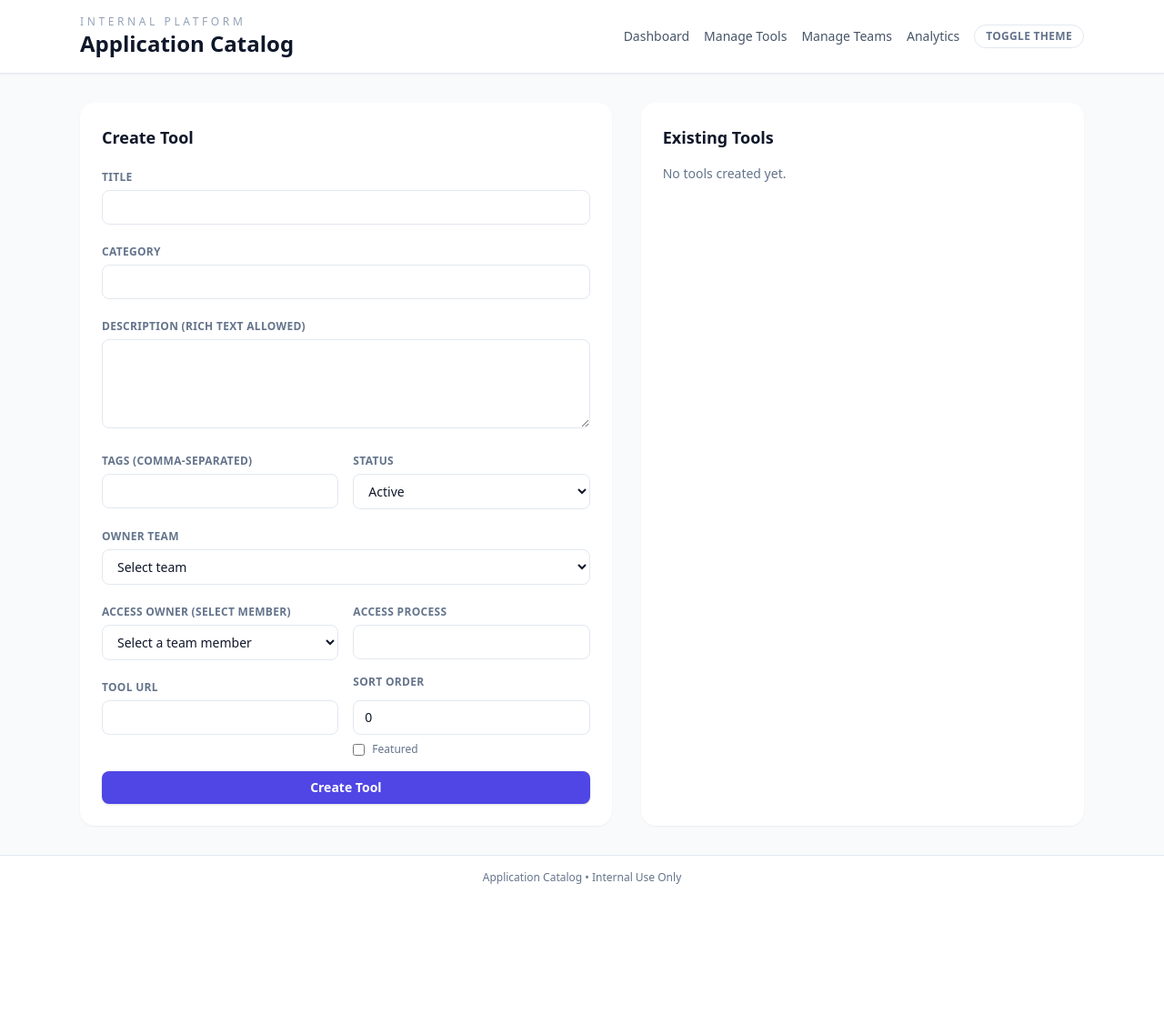
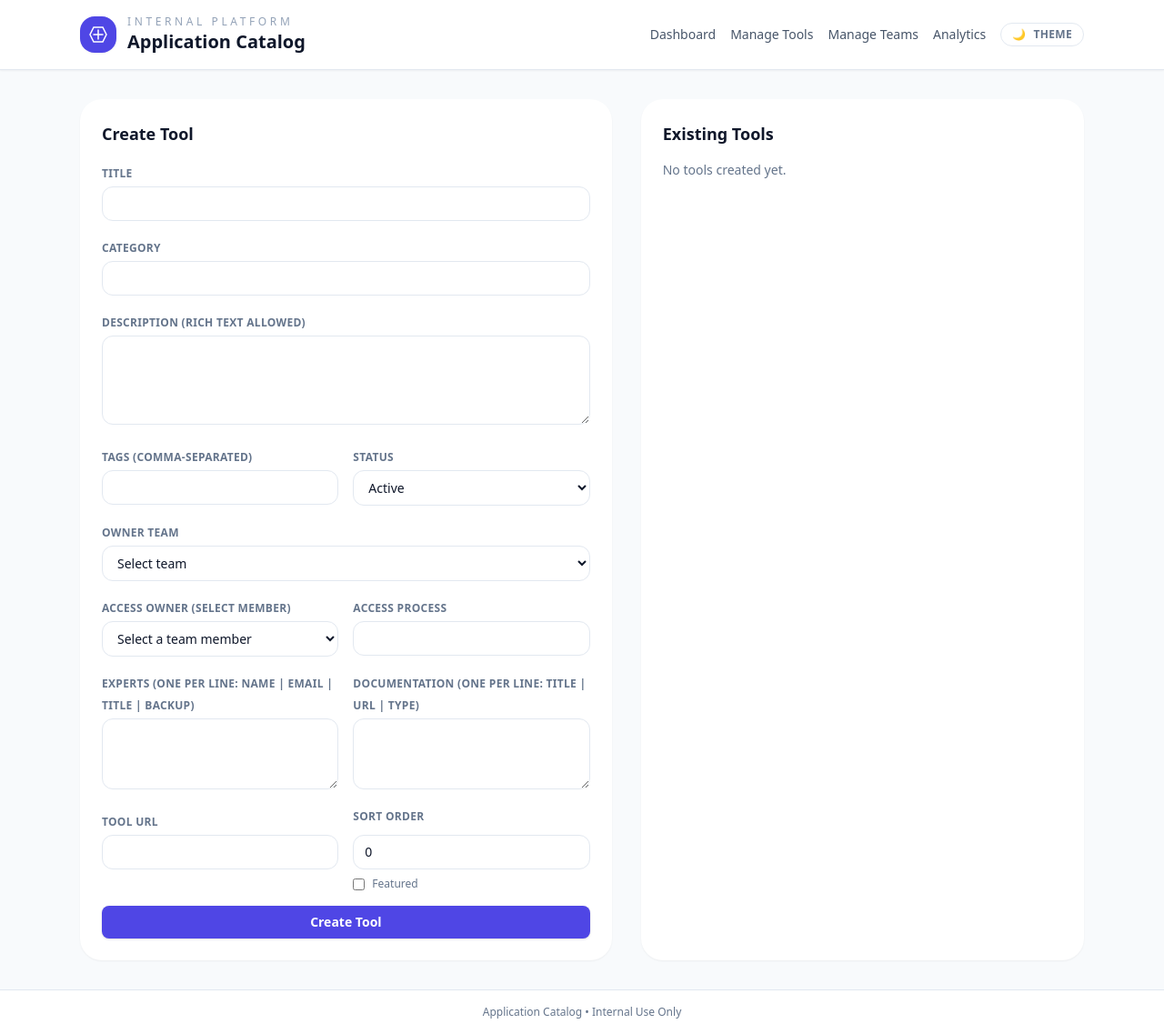
Before and after one commit to marcisgi/OnboardingTool, a FastAPI app: page /manage/tools in a window 1280 px wide. Shown: the whole page at 91% size. Before the commit the page ends 972 px from the top, so only its background shows below. Run offline with FastAPI, Linux system fonts and the light colour scheme; data that the repository does not hold is empty; some libraries are stand-ins or nearby versions.

Commit message:
Refresh UI styling and tool management

```diff
--- a/ui/app/main.py
+++ b/ui/app/main.py
@@ -38,6 +38,54 @@ def _parse_owner_teams(value: str) -> list:
     return [int(item) for item in value.split(",") if item.strip().isdigit()]
 
 
+def _parse_experts(value: str) -> list:
+    if not value:
+        return []
+    experts = []
+    for line in value.splitlines():
+        parts = [part.strip() for part in line.split("|")]
+        if len(parts) >= 2:
+            experts.append(
+                {
+                    "name": parts[0],
+                    "email": parts[1],
+                    "title": parts[2] if len(parts) > 2 and parts[2] else None,
+                    "is_backup": (parts[3].lower() == "backup") if len(parts) > 3 else False,
+                }
+            )
+    return experts
+
+
+def _parse_documentation_links(value: str) -> list:
+    if not value:
+        return []
+    links = []
+    for line in value.splitlines():
+        parts = [part.strip() for part in line.split("|")]
+        if len(parts) >= 2:
+            links.append(
+                {"title": parts[0], "url": parts[1], "type": parts[2] if len(parts) > 2 else None}
+            )
+    return links
+
+
+def _parse_team_members(members: str) -> list:
+    parsed_members = []
+    if not members:
+        return parsed_members
+    for line in members.splitlines():
+        parts = [part.strip() for part in line.split("|")]
+        if len(parts) >= 2:
+            parsed_members.append(
+                {
+                    "name": parts[0],
+                    "email": parts[1],
+                    "title": parts[2] if len(parts) > 2 else None,
+                }
+            )
+    return parsed_members
+
+
 @app.get("/", response_class=HTMLResponse)
 async def dashboard(request: Request, search: Optional[str] = None, category: Optional[str] = None, status: Optional[str] = None):
     response = await bff_request("GET", "/tools", params={"search": search, "category": category, "status": status})
@@ -63,6 +111,10 @@ async def tool_detail(request: Request, tool_id: int):
     if response.status_code != 200:
         return templates.TemplateResponse("not_found.html", {"request": request}, status_code=404)
     tool = response.json()
+    teams_response = await bff_request("GET", "/teams")
+    teams = teams_response.json() if teams_response.status_code == 200 else []
+    team_lookup = {team["id"]: team["name"] for team in teams}
+    owner_team_names = [team_lookup.get(team_id, f"Team {team_id}") for team_id in tool.get("owner_teams", [])]
     await bff_request(
         "POST",
         "/tool_access",
@@ -70,19 +122,19 @@ async def tool_detail(request: Request, tool_id: int):
     )
     return templates.TemplateResponse(
         "tool_detail.html",
-        {"request": request, "tool": tool, "bff_url": BFF_URL},
+        {"request": request, "tool": tool, "bff_url": BFF_URL, "owner_team_names": owner_team_names},
     )
 
 
 @app.get("/manage/tools", response_class=HTMLResponse)
-async def manage_tools(request: Request):
+async def manage_tools(request: Request, error: Optional[str] = None):
     tools_response = await bff_request("GET", "/tools")
     teams_response = await bff_request("GET", "/teams")
     tools = tools_response.json() if tools_response.status_code == 200 else []
     teams = teams_response.json() if teams_response.status_code == 200 else []
     return templates.TemplateResponse(
         "manage_tools.html",
-        {"request": request, "tools": tools, "teams": teams},
+        {"request": request, "tools": tools, "teams": teams, "error": error},
     )
 
 
@@ -96,6 +148,8 @@ async def create_tool(
     access_owner_name: str = Form(""),
     access_owner_email: str = Form(""),
     access_process: str = Form(""),
+    experts: str = Form(""),
+    documentation_links: str = Form(""),
     tool_url: str = Form(""),
     status: str = Form("Active"),
     sort_order: int = Form(0),
@@ -110,6 +164,8 @@ async def create_tool(
         "access_owner_name": access_owner_name or None,
         "access_owner_email": access_owner_email or None,
         "access_process": access_process or None,
+        "experts": _parse_experts(experts),
+        "documentation_links": _parse_documentation_links(documentation_links),
         "tool_url": tool_url or None,
         "status": status,
         "sort_order": sort_order,
@@ -138,6 +194,8 @@ async def edit_tool(
     access_owner_name: str = Form(""),
     access_owner_email: str = Form(""),
     access_process: str = Form(""),
+    experts: str = Form(""),
+    documentation_links: str = Form(""),
     tool_url: str = Form(""),
     status: str = Form("Active"),
     sort_order: int = Form(0),
@@ -152,6 +210,8 @@ async def edit_tool(
         "access_owner_name": access_owner_name or None,
         "access_owner_email": access_owner_email or None,
         "access_process": access_process or None,
+        "experts": _parse_experts(experts),
+        "documentation_links": _parse_documentation_links(documentation_links),
         "tool_url": tool_url or None,
         "status": status,
         "sort_order": sort_order,
@@ -185,19 +245,7 @@ async def manage_teams(request: Request):
 
 @app.post("/manage/teams")
 async def create_team(name: str = Form(...), description: str = Form(""), members: str = Form("")):
-    parsed_members = []
-    if members:
-        for line in members.splitlines():
-            parts = [part.strip() for part in line.split("|")]
-            if len(parts) >= 2:
-                parsed_members.append(
-                    {
-                        "name": parts[0],
-                        "email": parts[1],
-                        "title": parts[2] if len(parts) > 2 else None,
-                    }
-                )
-    payload = {"name": name, "description": description, "members": parsed_members}
+    payload = {"name": name, "description": description, "members": _parse_team_members(members)}
     await bff_request("POST", "/teams", json=payload)
     return RedirectResponse("/manage/teams", status_code=303)
 
@@ -205,6 +253,13 @@ async def create_team(name: str = Form(...), description: str = Form(""), member
 @app.post("/manage/teams/{team_id}/delete")
 async def delete_team(team_id: int):
     await bff_request("DELETE", f"/teams/{team_id}")
+    return RedirectResponse("/manage/teams", status_code=303)
+
+
+@app.post("/manage/teams/{team_id}/edit")
+async def edit_team(team_id: int, name: str = Form(...), description: str = Form(""), members: str = Form("")):
+    payload = {"name": name, "description": description, "members": _parse_team_members(members)}
+    await bff_request("PUT", f"/teams/{team_id}", json=payload)
     return RedirectResponse("/manage/teams", status_code=303)
 
 
--- a/ui/app/templates/base.html
+++ b/ui/app/templates/base.html
@@ -6,21 +6,30 @@
     <title>Application Catalog</title>
     <script src="https://cdn.tailwindcss.com"></script>
   </head>
-  <body class="min-h-full bg-slate-50 text-slate-900 dark:bg-slate-900 dark:text-slate-100">
+  <body class="min-h-full bg-slate-50 text-slate-900 antialiased dark:bg-slate-900 dark:text-slate-100">
     <div class="flex min-h-screen flex-col">
-      <header class="border-b border-slate-200 bg-white shadow-sm dark:border-slate-700 dark:bg-slate-800">
-        <div class="mx-auto flex w-full max-w-6xl items-center justify-between px-6 py-4">
-          <div>
-            <p class="text-xs uppercase tracking-[0.3em] text-slate-400">Internal Platform</p>
-            <h1 class="text-2xl font-semibold">Application Catalog</h1>
+      <header class="border-b border-slate-200 bg-white/95 shadow-sm backdrop-blur dark:border-slate-700 dark:bg-slate-900/80">
+        <div class="mx-auto flex w-full max-w-6xl flex-wrap items-center justify-between gap-4 px-6 py-4">
+          <div class="flex items-center gap-3">
+            <span class="flex h-10 w-10 items-center justify-center rounded-2xl bg-indigo-600 text-white shadow-sm">
+              <svg aria-hidden="true" class="h-6 w-6" viewBox="0 0 24 24" fill="none">
+                <path d="M7 4h10l4 8-4 8H7L3 12l4-8Z" stroke="currentColor" stroke-width="1.5" />
+                <path d="M12 7v10M7 12h10" stroke="currentColor" stroke-width="1.5" stroke-linecap="round" />
+              </svg>
+            </span>
+            <div>
+              <p class="text-xs uppercase tracking-[0.3em] text-slate-400">Internal Platform</p>
+              <h1 class="text-xl font-semibold">Application Catalog</h1>
+            </div>
           </div>
-          <nav class="flex items-center gap-4 text-sm">
-            <a class="font-medium text-slate-600 hover:text-slate-900 dark:text-slate-200" href="/">Dashboard</a>
-            <a class="font-medium text-slate-600 hover:text-slate-900 dark:text-slate-200" href="/manage/tools">Manage Tools</a>
-            <a class="font-medium text-slate-600 hover:text-slate-900 dark:text-slate-200" href="/manage/teams">Manage Teams</a>
-            <a class="font-medium text-slate-600 hover:text-slate-900 dark:text-slate-200" href="/analytics">Analytics</a>
-            <button id="themeToggle" class="rounded-full border border-slate-200 px-3 py-1 text-xs font-semibold uppercase tracking-wide text-slate-500 transition hover:border-slate-400 dark:border-slate-600 dark:text-slate-200">
-              Toggle Theme
+          <nav class="flex flex-wrap items-center gap-4 text-sm">
+            <a class="font-medium text-slate-600 transition hover:text-slate-900 dark:text-slate-200" href="/">Dashboard</a>
+            <a class="font-medium text-slate-600 transition hover:text-slate-900 dark:text-slate-200" href="/manage/tools">Manage Tools</a>
+            <a class="font-medium text-slate-600 transition hover:text-slate-900 dark:text-slate-200" href="/manage/teams">Manage Teams</a>
+            <a class="font-medium text-slate-600 transition hover:text-slate-900 dark:text-slate-200" href="/analytics">Analytics</a>
+            <button id="themeToggle" class="inline-flex items-center gap-2 rounded-full border border-slate-200 bg-white px-3 py-1 text-xs font-semibold uppercase tracking-wide text-slate-500 transition hover:border-slate-400 dark:border-slate-600 dark:bg-slate-800 dark:text-slate-200">
+              <span id="themeToggleIcon">🌙</span>
+              Theme
             </button>
           </nav>
         </div>
@@ -38,10 +47,13 @@
       if (storedTheme === "dark") {
         root.classList.add("dark");
       }
+      const toggleIcon = document.getElementById("themeToggleIcon");
+      toggleIcon.textContent = root.classList.contains("dark") ? "☀️" : "🌙";
       document.getElementById("themeToggle").addEventListener("click", () => {
         root.classList.toggle("dark");
         const theme = root.classList.contains("dark") ? "dark" : "light";
         localStorage.setItem("theme", theme);
+        toggleIcon.textContent = root.classList.contains("dark") ? "☀️" : "🌙";
       });
     </script>
   </body>
--- a/ui/app/templates/manage_tools.html
+++ b/ui/app/templates/manage_tools.html
@@ -2,29 +2,34 @@
 {% block content %}
 <section class="mx-auto w-full max-w-6xl px-6 py-8">
   <div class="grid gap-8 lg:grid-cols-[1.2fr_1fr]">
-    <div class="rounded-2xl bg-white p-6 shadow-sm dark:bg-slate-800">
+    <div class="rounded-3xl bg-white p-6 shadow-sm dark:bg-slate-800">
       <h2 class="text-lg font-semibold">Create Tool</h2>
+      {% if error %}
+      <div class="mt-4 rounded-2xl border border-rose-200 bg-rose-50 p-3 text-xs text-rose-600">
+        Unable to save the tool. Please check required fields and validation rules (URLs, emails, and unique titles).
+      </div>
+      {% endif %}
       <form class="mt-4 grid gap-4" method="post" action="/manage/tools">
         <div>
           <label class="text-xs font-semibold uppercase tracking-wide text-slate-500">Title</label>
-          <input name="title" required class="mt-1 w-full rounded-lg border border-slate-200 bg-white px-3 py-2 text-sm dark:border-slate-600 dark:bg-slate-900" />
+          <input name="title" required class="mt-1 w-full rounded-xl border border-slate-200 bg-white px-3 py-2 text-sm dark:border-slate-600 dark:bg-slate-900" />
         </div>
         <div>
           <label class="text-xs font-semibold uppercase tracking-wide text-slate-500">Category</label>
-          <input name="category" required class="mt-1 w-full rounded-lg border border-slate-200 bg-white px-3 py-2 text-sm dark:border-slate-600 dark:bg-slate-900" />
+          <input name="category" required class="mt-1 w-full rounded-xl border border-slate-200 bg-white px-3 py-2 text-sm dark:border-slate-600 dark:bg-slate-900" />
         </div>
         <div>
           <label class="text-xs font-semibold uppercase tracking-wide text-slate-500">Description (rich text allowed)</label>
-          <textarea name="description" rows="4" class="mt-1 w-full rounded-lg border border-slate-200 bg-white px-3 py-2 text-sm dark:border-slate-600 dark:bg-slate-900"></textarea>
+          <textarea name="description" rows="4" class="mt-1 w-full rounded-xl border border-slate-200 bg-white px-3 py-2 text-sm dark:border-slate-600 dark:bg-slate-900"></textarea>
         </div>
         <div class="grid gap-4 md:grid-cols-2">
           <div>
             <label class="text-xs font-semibold uppercase tracking-wide text-slate-500">Tags (comma-separated)</label>
-            <input name="tags" class="mt-1 w-full rounded-lg border border-slate-200 bg-white px-3 py-2 text-sm dark:border-slate-600 dark:bg-slate-900" />
+            <input name="tags" class="mt-1 w-full rounded-xl border border-slate-200 bg-white px-3 py-2 text-sm dark:border-slate-600 dark:bg-slate-900" />
           </div>
           <div>
             <label class="text-xs font-semibold uppercase tracking-wide text-slate-500">Status</label>
-            <select name="status" class="mt-1 w-full rounded-lg border border-slate-200 bg-white px-3 py-2 text-sm dark:border-slate-600 dark:bg-slate-900">
+            <select name="status" class="mt-1 w-full rounded-xl border border-slate-200 bg-white px-3 py-2 text-sm dark:border-slate-600 dark:bg-slate-900">
               <option>Active</option>
               <option>Deprecated</option>
               <option>Planned</option>
@@ -33,7 +38,7 @@
         </div>
         <div>
           <label class="text-xs font-semibold uppercase tracking-wide text-slate-500">Owner Team</label>
-          <select id="ownerTeamSelect" class="mt-1 w-full rounded-lg border border-slate-200 bg-white px-3 py-2 text-sm dark:border-slate-600 dark:bg-slate-900">
+          <select id="ownerTeamSelect" class="mt-1 w-full rounded-xl border border-slate-200 bg-white px-3 py-2 text-sm dark:border-slate-600 dark:bg-slate-900">
             <option value="">Select team</option>
             {% for team in teams %}
             <option value="{{ team.id }}">{{ team.name }}</option>
@@ -44,25 +49,35 @@
         <div class="grid gap-4 md:grid-cols-2">
           <div>
             <label class="text-xs font-semibold uppercase tracking-wide text-slate-500">Access Owner (select member)</label>
-            <select id="accessOwner" class="mt-1 w-full rounded-lg border border-slate-200 bg-white px-3 py-2 text-sm dark:border-slate-600 dark:bg-slate-900">
+            <select id="accessOwner" class="mt-1 w-full rounded-xl border border-slate-200 bg-white px-3 py-2 text-sm dark:border-slate-600 dark:bg-slate-900">
               <option value="">Select a team member</option>
             </select>
           </div>
           <div>
             <label class="text-xs font-semibold uppercase tracking-wide text-slate-500">Access Process</label>
-            <input name="access_process" class="mt-1 w-full rounded-lg border border-slate-200 bg-white px-3 py-2 text-sm dark:border-slate-600 dark:bg-slate-900" />
+            <input name="access_process" class="mt-1 w-full rounded-xl border border-slate-200 bg-white px-3 py-2 text-sm dark:border-slate-600 dark:bg-slate-900" />
           </div>
         </div>
         <input type="hidden" name="access_owner_name" id="accessOwnerName" />
         <input type="hidden" name="access_owner_email" id="accessOwnerEmail" />
         <div class="grid gap-4 md:grid-cols-2">
           <div>
+            <label class="text-xs font-semibold uppercase tracking-wide text-slate-500">Experts (one per line: name | email | title | backup)</label>
+            <textarea name="experts" rows="3" class="mt-1 w-full rounded-xl border border-slate-200 bg-white px-3 py-2 text-sm dark:border-slate-600 dark:bg-slate-900"></textarea>
+          </div>
+          <div>
+            <label class="text-xs font-semibold uppercase tracking-wide text-slate-500">Documentation (one per line: title | url | type)</label>
+            <textarea name="documentation_links" rows="3" class="mt-1 w-full rounded-xl border border-slate-200 bg-white px-3 py-2 text-sm dark:border-slate-600 dark:bg-slate-900"></textarea>
+          </div>
+        </div>
+        <div class="grid gap-4 md:grid-cols-2">
+          <div>
             <label class="text-xs font-semibold uppercase tracking-wide text-slate-500">Tool URL</label>
-            <input name="tool_url" class="mt-1 w-full rounded-lg border border-slate-200 bg-white px-3 py-2 text-sm dark:border-slate-600 dark:bg-slate-900" />
+            <input name="tool_url" class="mt-1 w-full rounded-xl border border-slate-200 bg-white px-3 py-2 text-sm dark:border-slate-600 dark:bg-slate-900" />
           </div>
           <div class="grid gap-2">
             <label class="text-xs font-semibold uppercase tracking-wide text-slate-500">Sort Order</label>
-            <input name="sort_order" type="number" value="0" class="mt-1 w-full rounded-lg border border-slate-200 bg-white px-3 py-2 text-sm dark:border-slate-600 dark:bg-slate-900" />
+            <input name="sort_order" type="number" value="0" class="mt-1 w-full rounded-xl border border-slate-200 bg-white px-3 py-2 text-sm dark:border-slate-600 dark:bg-slate-900" />
             <label class="flex items-center gap-2 text-xs text-slate-500">
               <input type="checkbox" name="is_featured" class="rounded border-slate-300" />
               Featured
@@ -73,11 +88,11 @@
       </form>
     </div>
 
-    <div class="rounded-2xl bg-white p-6 shadow-sm dark:bg-slate-800">
+    <div class="rounded-3xl bg-white p-6 shadow-sm dark:bg-slate-800">
       <h2 class="text-lg font-semibold">Existing Tools</h2>
       <div class="mt-4 space-y-4">
         {% for tool in tools %}
-        <div class="rounded-xl border border-slate-200 p-4 text-sm dark:border-slate-700">
+        <div class="rounded-2xl border border-slate-200 p-4 text-sm dark:border-slate-700">
           <div class="flex items-center justify-between">
             <div>
               <p class="font-semibold">{{ tool.title }}</p>
@@ -89,25 +104,29 @@
               </form>
             </div>
           </div>
-          <details class="mt-3 rounded-lg border border-slate-200 p-3 dark:border-slate-700">
+          <details class="mt-3 rounded-xl border border-slate-200 p-3 dark:border-slate-700">
             <summary class="cursor-pointer text-xs font-semibold uppercase tracking-wide text-slate-500">Edit Tool</summary>
             <form class="mt-3 grid gap-3 text-xs" method="post" action="/manage/tools/{{ tool.id }}/edit">
-              <input name="title" value="{{ tool.title }}" class="w-full rounded-lg border border-slate-200 px-3 py-2 dark:border-slate-600 dark:bg-slate-900" />
-              <input name="category" value="{{ tool.category }}" class="w-full rounded-lg border border-slate-200 px-3 py-2 dark:border-slate-600 dark:bg-slate-900" />
-              <textarea name="description" rows="3" class="w-full rounded-lg border border-slate-200 px-3 py-2 dark:border-slate-600 dark:bg-slate-900">{{ tool.description or '' }}</textarea>
-              <input name="tags" value="{{ tool.tags | join(', ') }}" class="w-full rounded-lg border border-slate-200 px-3 py-2 dark:border-slate-600 dark:bg-slate-900" />
-              <input name="owner_teams" value="{{ tool.owner_teams | join(', ') }}" class="w-full rounded-lg border border-slate-200 px-3 py-2 dark:border-slate-600 dark:bg-slate-900" />
-              <input name="access_owner_name" value="{{ tool.access_owner_name or '' }}" class="w-full rounded-lg border border-slate-200 px-3 py-2 dark:border-slate-600 dark:bg-slate-900" />
-              <input name="access_owner_email" value="{{ tool.access_owner_email or '' }}" class="w-full rounded-lg border border-slate-200 px-3 py-2 dark:border-slate-600 dark:bg-slate-900" />
-              <input name="access_process" value="{{ tool.access_process or '' }}" class="w-full rounded-lg border border-slate-200 px-3 py-2 dark:border-slate-600 dark:bg-slate-900" />
-              <input name="tool_url" value="{{ tool.tool_url or '' }}" class="w-full rounded-lg border border-slate-200 px-3 py-2 dark:border-slate-600 dark:bg-slate-900" />
+              <input name="title" value="{{ tool.title }}" class="w-full rounded-xl border border-slate-200 px-3 py-2 dark:border-slate-600 dark:bg-slate-900" />
+              <input name="category" value="{{ tool.category }}" class="w-full rounded-xl border border-slate-200 px-3 py-2 dark:border-slate-600 dark:bg-slate-900" />
+              <textarea name="description" rows="3" class="w-full rounded-xl border border-slate-200 px-3 py-2 dark:border-slate-600 dark:bg-slate-900">{{ tool.description or '' }}</textarea>
+              <input name="tags" value="{{ tool.tags | join(', ') }}" class="w-full rounded-xl border border-slate-200 px-3 py-2 dark:border-slate-600 dark:bg-slate-900" />
+              <input name="owner_teams" value="{{ tool.owner_teams | join(', ') }}" class="w-full rounded-xl border border-slate-200 px-3 py-2 dark:border-slate-600 dark:bg-slate-900" />
+              <input name="access_owner_name" value="{{ tool.access_owner_name or '' }}" class="w-full rounded-xl border border-slate-200 px-3 py-2 dark:border-slate-600 dark:bg-slate-900" />
+              <input name="access_owner_email" value="{{ tool.access_owner_email or '' }}" class="w-full rounded-xl border border-slate-200 px-3 py-2 dark:border-slate-600 dark:bg-slate-900" />
+              <input name="access_process" value="{{ tool.access_process or '' }}" class="w-full rounded-xl border border-slate-200 px-3 py-2 dark:border-slate-600 dark:bg-slate-900" />
+              <textarea name="experts" rows="3" class="w-full rounded-xl border border-slate-200 px-3 py-2 dark:border-slate-600 dark:bg-slate-900">{% for expert in tool.experts %}{{ expert.name }} | {{ expert.email }} | {{ expert.title or '' }} | {% if expert.is_backup %}backup{% endif %}{% if not loop.last %}
+{% endif %}{% endfor %}</textarea>
+              <textarea name="documentation_links" rows="3" class="w-full rounded-xl border border-slate-200 px-3 py-2 dark:border-slate-600 dark:bg-slate-900">{% for link in tool.documentation_links %}{{ link.title }} | {{ link.url }} | {{ link.type or '' }}{% if not loop.last %}
+{% endif %}{% endfor %}</textarea>
+              <input name="tool_url" value="{{ tool.tool_url or '' }}" class="w-full rounded-xl border border-slate-200 px-3 py-2 dark:border-slate-600 dark:bg-slate-900" />
               <div class="grid gap-2 md:grid-cols-2">
-                <select name="status" class="w-full rounded-lg border border-slate-200 px-3 py-2 dark:border-slate-600 dark:bg-slate-900">
+                <select name="status" class="w-full rounded-xl border border-slate-200 px-3 py-2 dark:border-slate-600 dark:bg-slate-900">
                   <option value="Active" {% if tool.status == "Active" %}selected{% endif %}>Active</option>
                   <option value="Deprecated" {% if tool.status == "Deprecated" %}selected{% endif %}>Deprecated</option>
                   <option value="Planned" {% if tool.status == "Planned" %}selected{% endif %}>Planned</option>
                 </select>
-                <input name="sort_order" type="number" value="{{ tool.sort_order or 0 }}" class="w-full rounded-lg border border-slate-200 px-3 py-2 dark:border-slate-600 dark:bg-slate-900" />
+                <input name="sort_order" type="number" value="{{ tool.sort_order or 0 }}" class="w-full rounded-xl border border-slate-200 px-3 py-2 dark:border-slate-600 dark:bg-slate-900" />
               </div>
               <label class="flex items-center gap-2 text-xs text-slate-500">
                 <input type="checkbox" name="is_featured" {% if tool.is_featured %}checked{% endif %} />
```
Also changed, not shown: ui/app/templates/analytics.html (+6 -6 lines), ui/app/templates/dashboard.html (+27 -9 lines), ui/app/templates/manage_teams.html (+15 -5 lines), ui/app/templates/tool_detail.html (+14 -1 lines), 1 other file.
